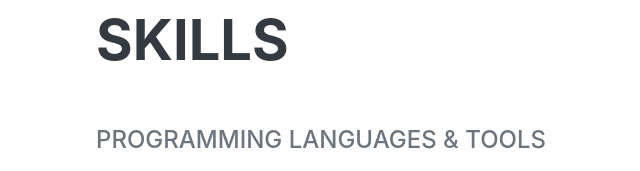
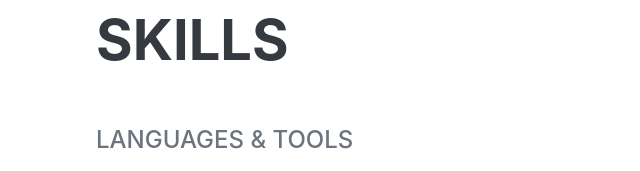
Before and after one commit to 18101003rakin/Rakin, a plain HTML site: page index.html in a window 1280 px wide. Shown: the part 1940-2111 px from the top of the page, without its empty margins (224-864 px from the left). Drawn offline with nearby package versions, Linux system fonts and the light colour scheme; a web font is replaced by a local one.

Commit message:
Update index.html

```diff
--- a/index.html
+++ b/index.html
@@ -98,7 +98,7 @@
             <section class="resume-section" id="skills">
                 <div class="resume-section-content">
                     <h2 class="mb-5">Skills</h2>
-                    <div class="subheading mb-3">Programming Languages & Tools</div>
+                    <div class="subheading mb-3"> Languages & Tools</div>
                     <ul class="list-inline dev-icons">
                         <li class="list-inline-item"><i class="fab fa-html5"></i></li>
                         <li class="list-inline-item"><i class="fab fa-css3-alt"></i></li>
```
